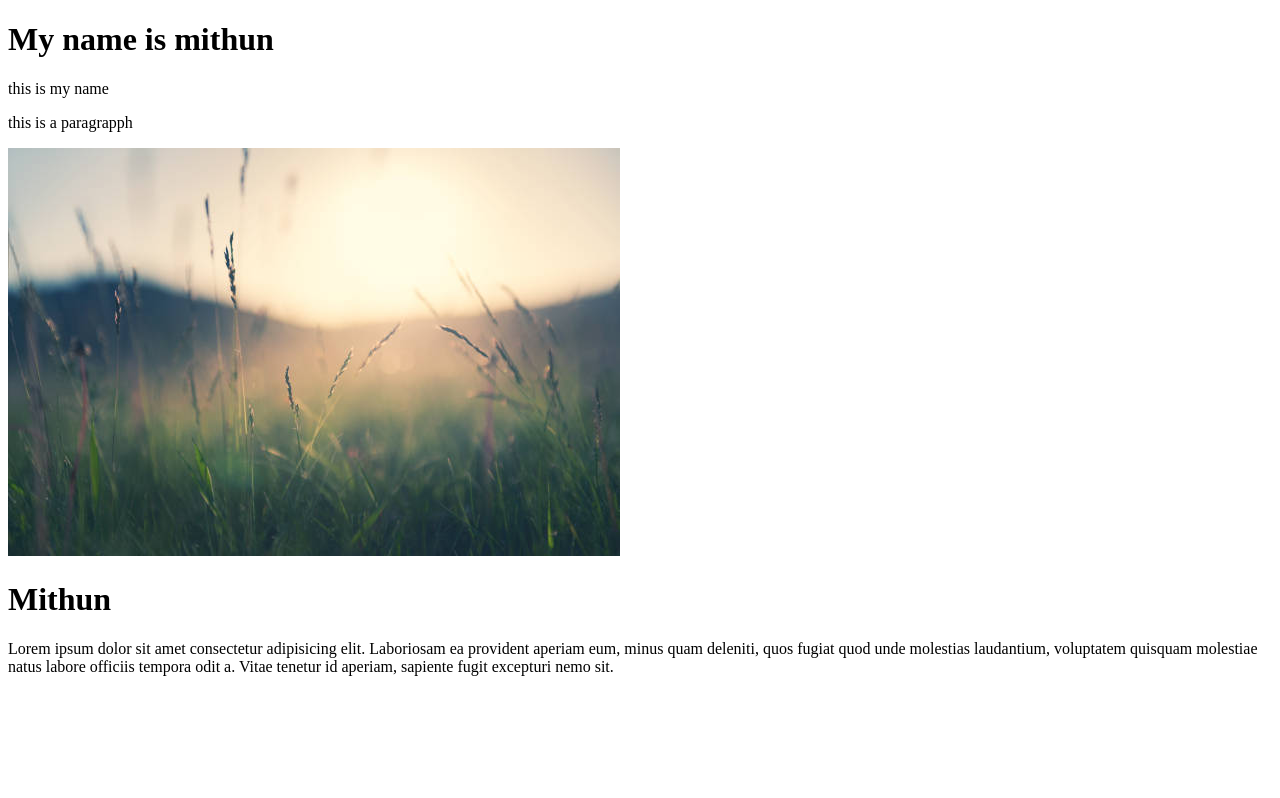
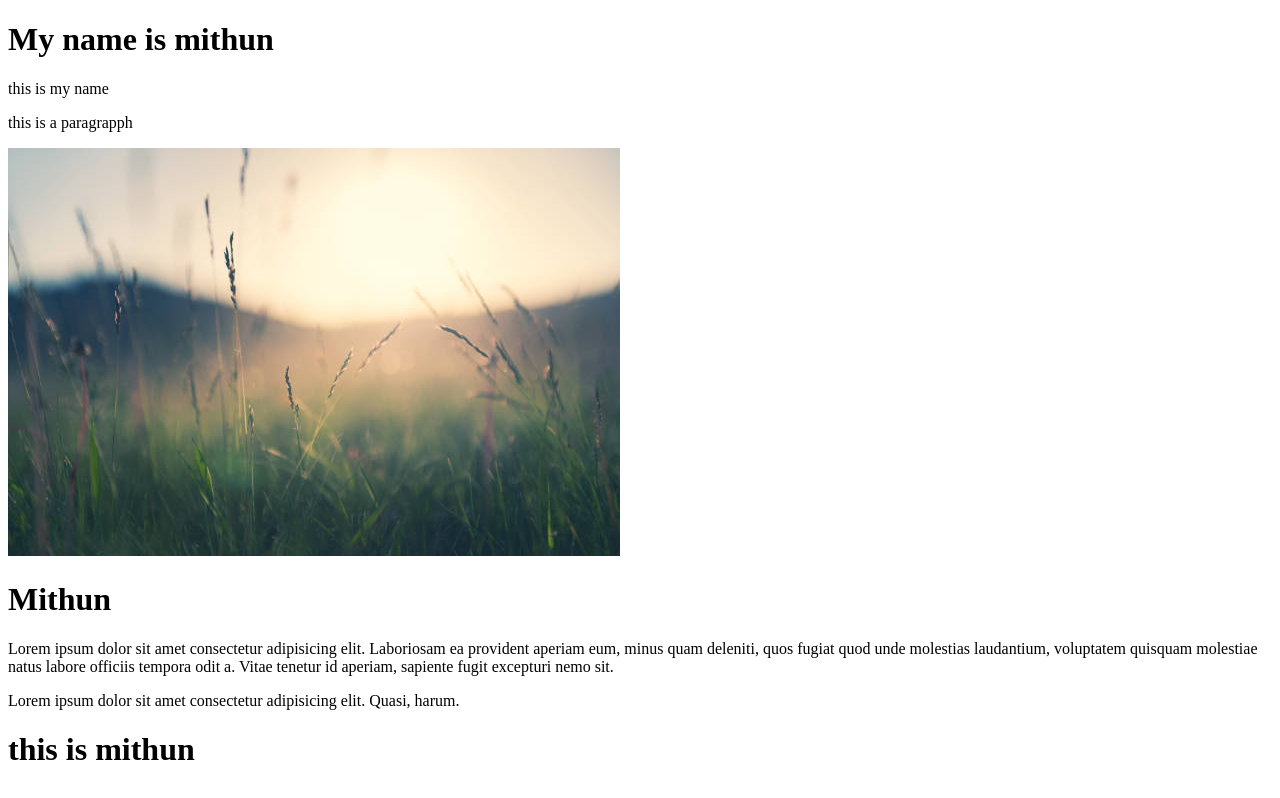
Before and after one commit to mithunbiswas1/git-third-ripo, a plain HTML site: page index.html in a window 1280 px wide. Drawn offline with Linux system fonts and the light colour scheme.

Commit message:
new line for test

```diff
--- a/index.html
+++ b/index.html
@@ -14,6 +14,8 @@
     <div>
         <h1>Mithun</h1>
         <p>Lorem ipsum dolor sit amet consectetur adipisicing elit. Laboriosam ea provident aperiam eum, minus quam deleniti, quos fugiat quod unde molestias laudantium, voluptatem quisquam molestiae natus labore officiis tempora odit a. Vitae tenetur id aperiam, sapiente fugit excepturi nemo sit.</p>
+        <p>Lorem ipsum dolor sit amet consectetur adipisicing elit. Quasi, harum.</p>
+        <h1>this is mithun</h1>
     </div>
 </body>
 </html>
```
